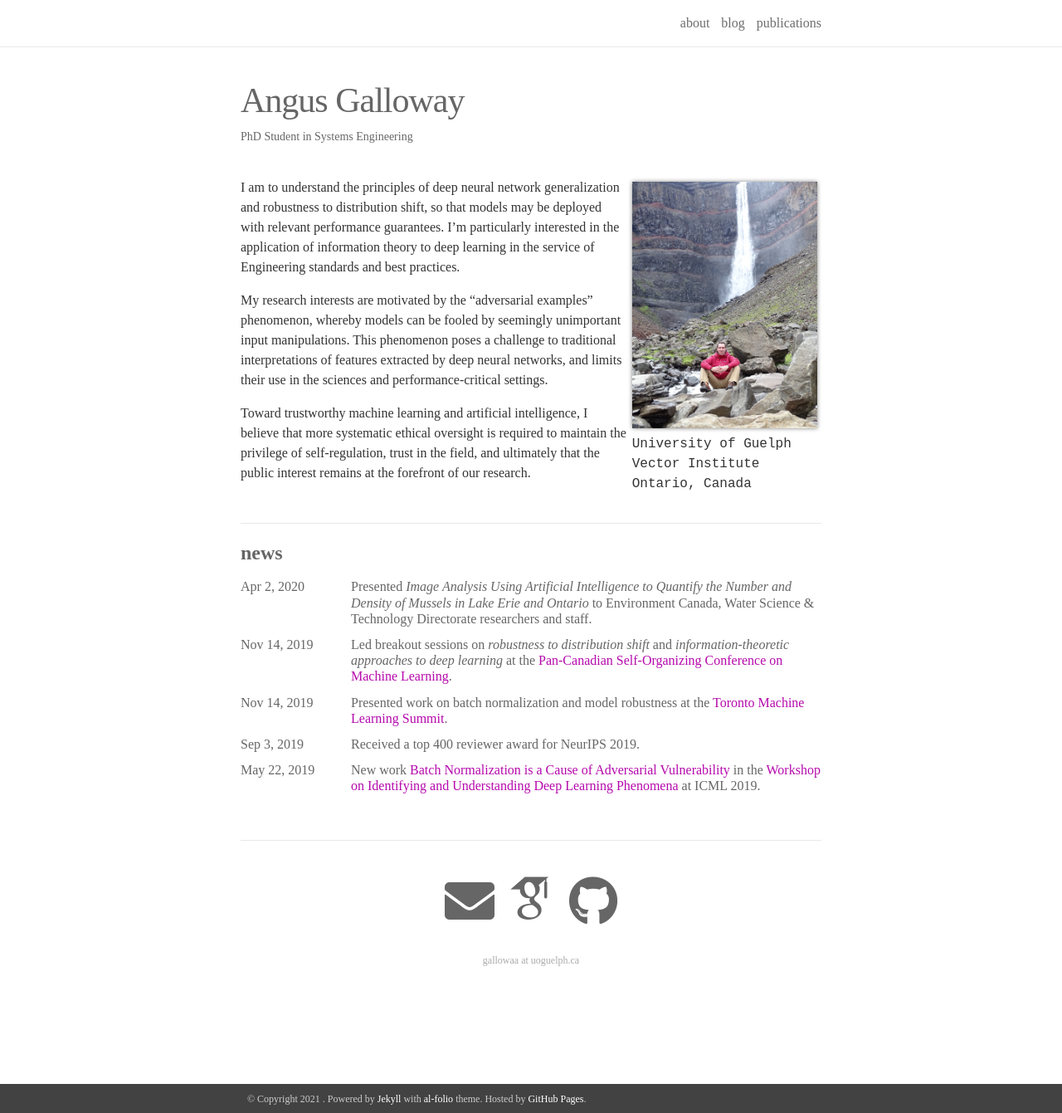
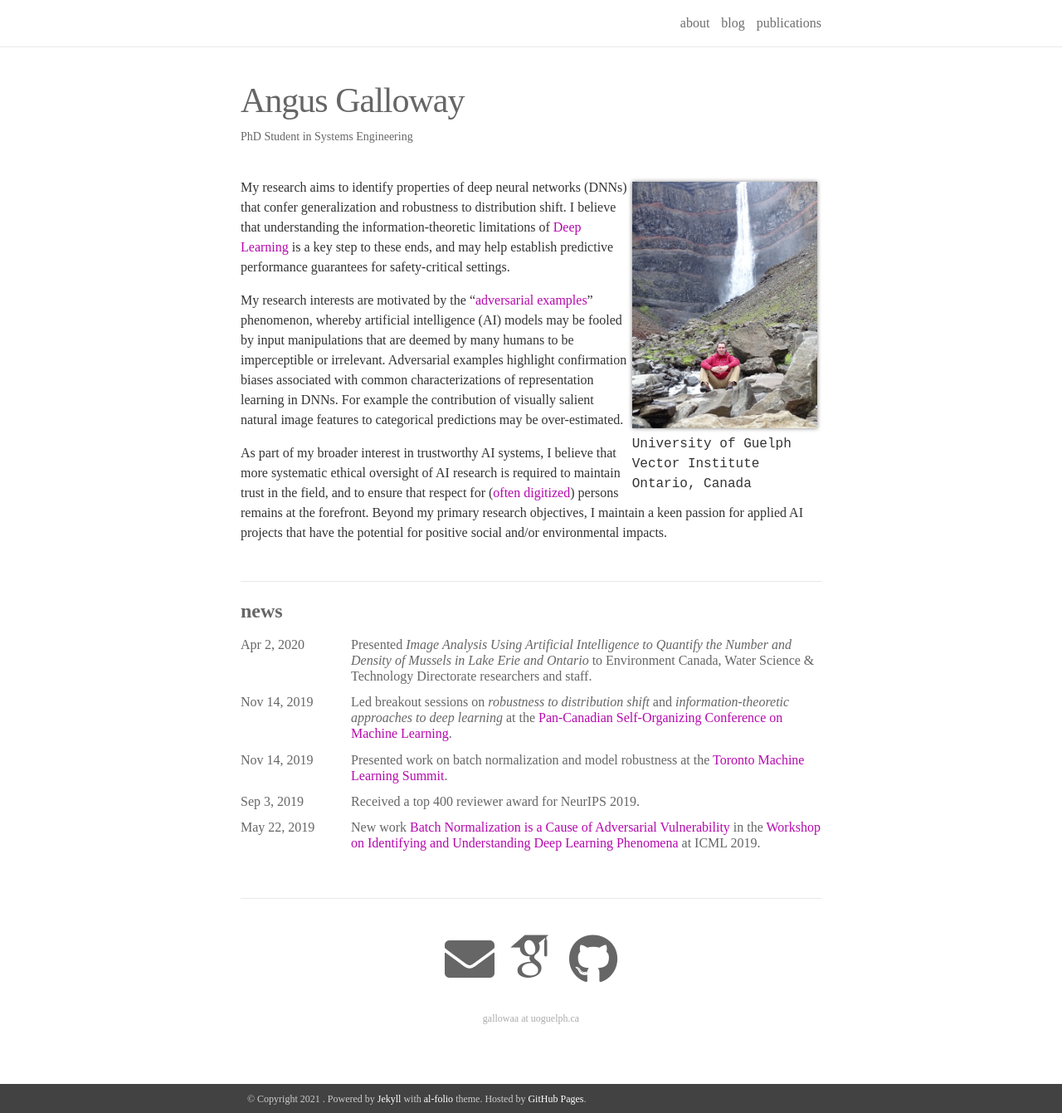
Before and after one commit to AngusG/angusg.github.io, a Jekyll site: the page built from _pages/about.md, in a window 1280 px wide and 1341 px high. Shown: the whole window at 83% size. Built offline with Jekyll 4.4.1, drawn with Linux system fonts in a browser that asks for light colours; nearby versions of some CDN libraries; some web fonts are replaced.

Commit message:
update about

```diff
--- a/_pages/about.md
+++ b/_pages/about.md
@@ -15,20 +15,24 @@ profile:
 news: true
 social: true
 ---
+My research aims to identify properties of deep neural networks (DNNs) that
+confer generalization and robustness to distribution shift. I believe that understanding
+the information-theoretic limitations of [Deep Learning](https://www.deeplearningbook.org/)
+is a key step to these ends, and may help establish predictive performance guarantees
+for safety-critical settings.
 
-I am to understand the principles of deep neural network generalization and
-robustness to distribution shift, so that models may be deployed with relevant
-performance guarantees. I'm particularly interested in the application of
-information theory to deep learning in the service of Engineering standards
-and best practices.
+My research interests are motivated by the
+“[adversarial examples](https://arxiv.org/abs/1312.6199)" phenomenon,
+whereby artificial intelligence (AI) models may be fooled by input manipulations
+that are deemed by many humans to be imperceptible or irrelevant. Adversarial
+examples highlight confirmation biases associated with common characterizations
+of representation learning in DNNs. For example the contribution
+of visually salient natural image features to categorical predictions may be
+over-estimated.
 
-My research interests are motivated by the “adversarial examples"
-phenomenon, whereby models can be fooled by seemingly unimportant input
-manipulations. This phenomenon poses a challenge to traditional interpretations
-of features extracted by deep neural networks, and limits their use in the
-sciences and performance-critical settings.
-
-Toward trustworthy machine learning and artificial intelligence, I
-believe that more systematic ethical oversight is required to maintain the
-privilege of self-regulation, trust in the field, and ultimately that the
-public interest remains at the forefront of our research.
+As part of my broader interest in trustworthy AI systems, I believe that more
+systematic ethical oversight of AI research is required to maintain trust in the
+field, and to ensure that respect for ([often digitized](https://journals.sagepub.com/doi/full/10.1177/2053951716650211))
+persons remains at the forefront. Beyond my primary research objectives, I maintain
+a keen passion for applied AI projects that have the potential for positive
+social and/or environmental impacts.
```
